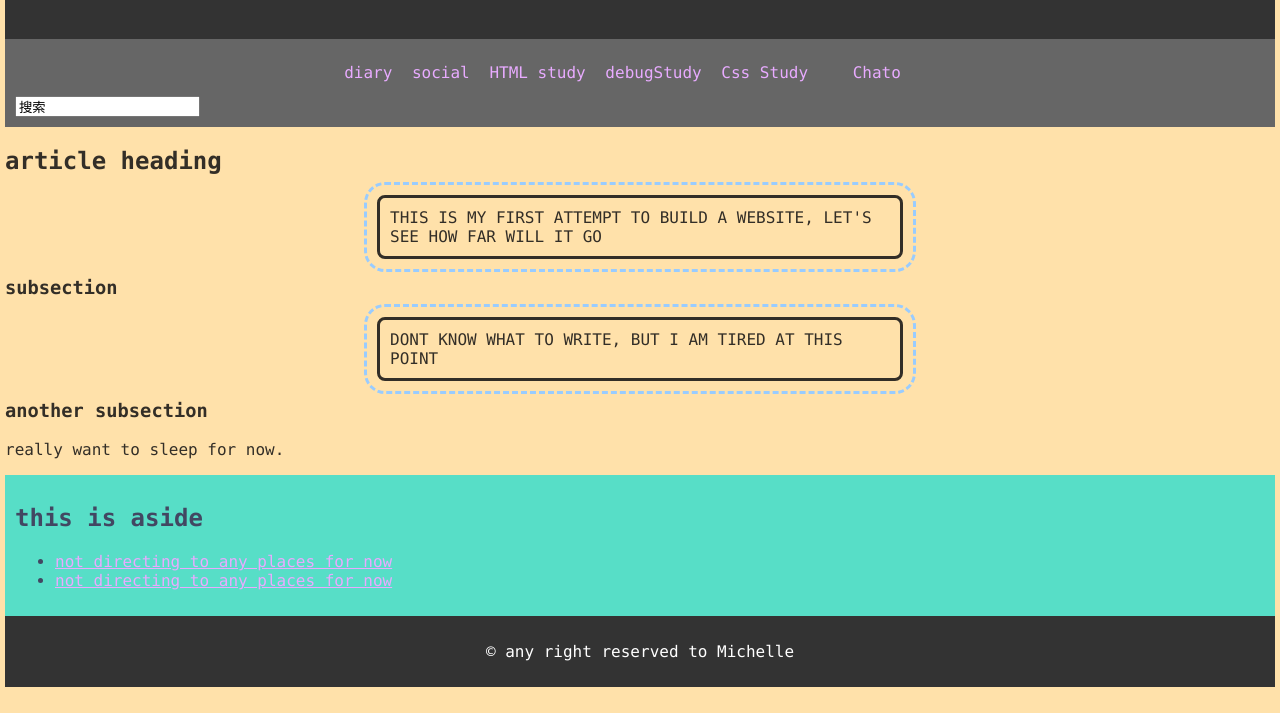
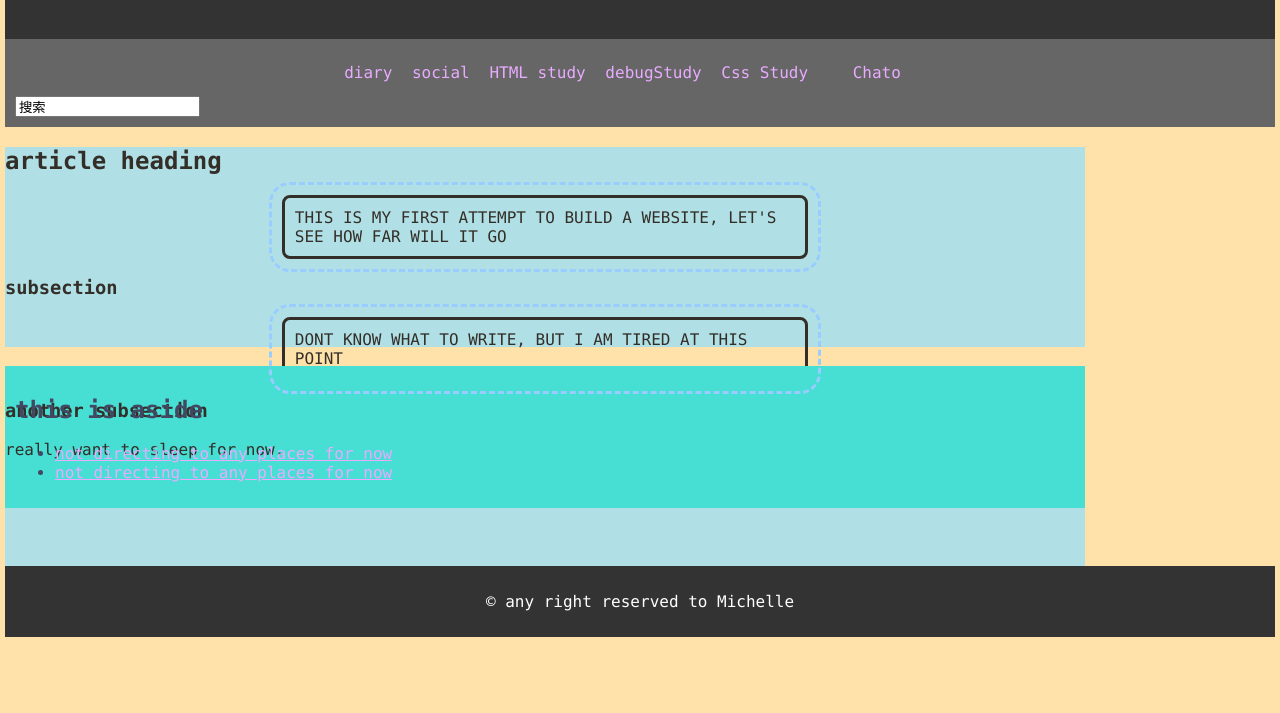
Before and after one commit to myfeng10/MichelleYilin, a plain HTML site: page index.html in a window 1280 px wide. Shown: the part 87-800 px from the top of the page. Drawn offline with Linux system fonts and the light colour scheme.

Commit message:
Update index.html

```diff
--- a/index.html
+++ b/index.html
@@ -29,7 +29,7 @@
 	</nav>
 
 	<main>
-		<div class="article">
+		<div class="subpage">
 			<section>
 				<article>
 					<h2>article heading</h2>
@@ -44,7 +44,8 @@
 				</article>
 			</section>
 		</div>
-		<div class="article">
+		<br>
+		<div class="subpage">
 			<aside>
 				<h2>this is aside</h2>
 				<ul>
```
